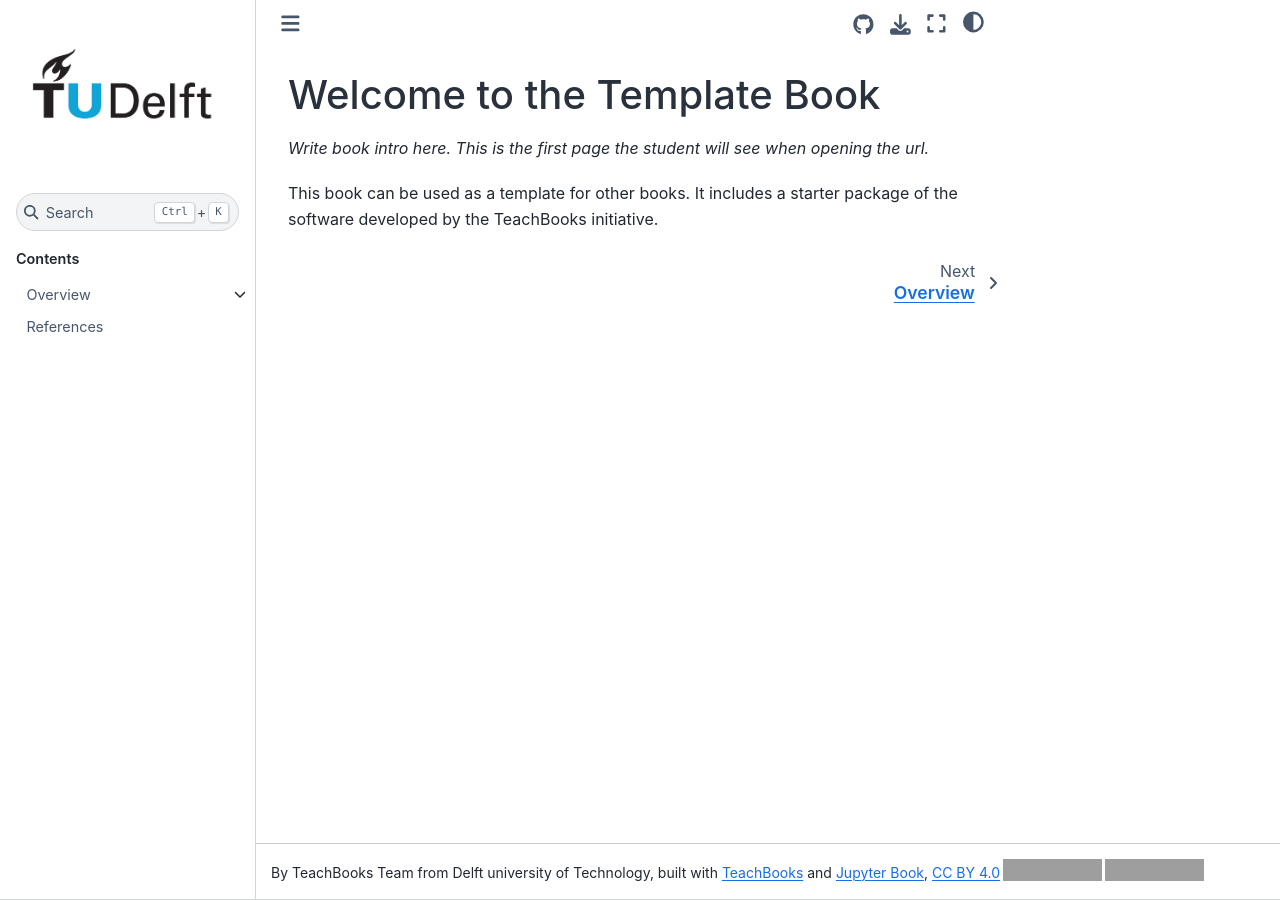
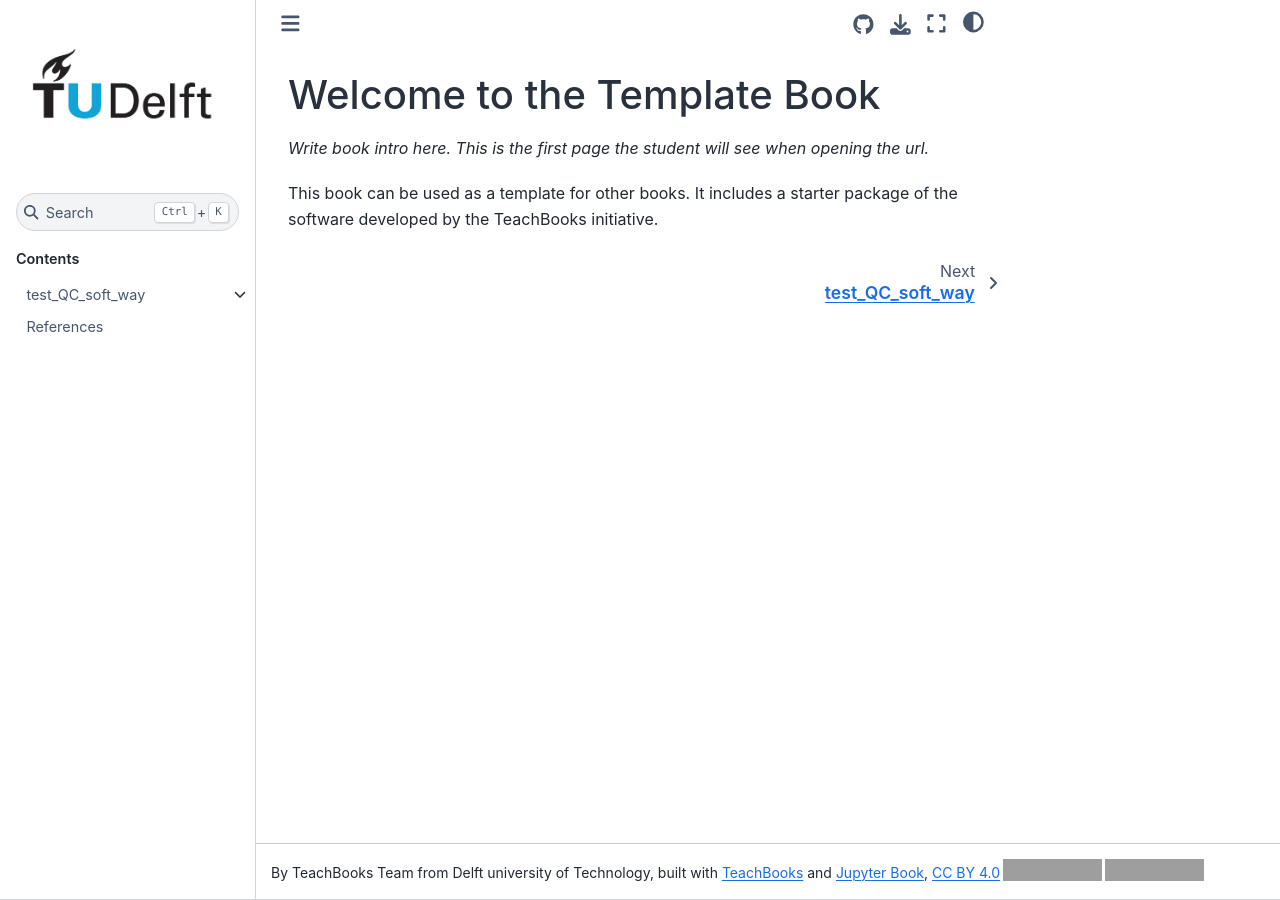
Before and after one commit to ceciliachiar/test_tutorial, a Jupyter Book: the page built from book/intro.md, in a window 1280 px wide. Built offline with Jupyter Book 1.0.4 settings and Sphinx 7.4.7 and the Sphinx Book theme 1.1.4, drawn with Linux system fonts in a browser that asks for light colours; comment, search, counter and statistics services are not loaded; grey boxes are pictures that could not be loaded.

Commit message:
changes to book

```diff
--- a/book/_toc.yml
+++ b/book/_toc.yml
@@ -4,7 +4,7 @@
 parts:
   - caption: Contents
     chapters:
-    - file: some_content/overview.md
+    - file: some_content/boh.md
       sections:
-      - file: some_content/text_and_code.ipynb
+      - file: some_content/hello.ipynb
     - file: references.md
--- /dev/null
+++ b/book/some_content/boh.md
@@ -0,0 +1,2 @@
+# test_QC_soft_way
+Test to embed the sandboxes for QC the soft way into Rise
```
Also changed, not shown: book/some_content/hello.ipynb (added), book/some_content/text_and_code.ipynb (deleted), 3 other files.
